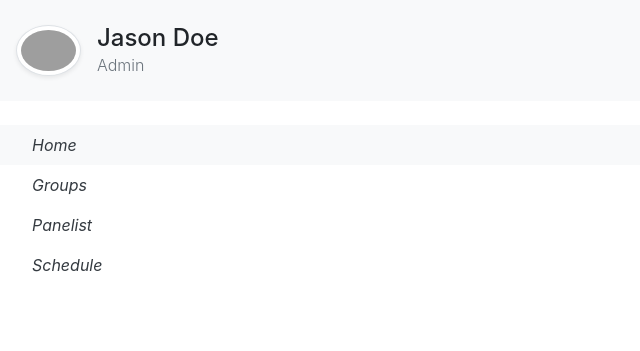
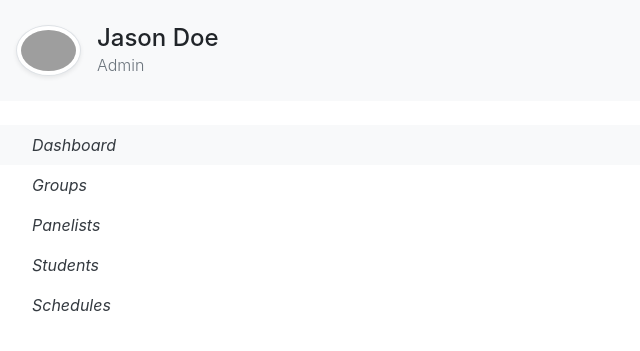
Before and after one commit to charss/Panel-Web-App, a Flask app: page /home in a window 1280 px wide. Shown: the top 351 px of the page, without its empty margins (0-640 px from the left). Run offline with Flask 2, Linux system fonts and the light colour scheme; some libraries are stand-ins or nearby versions; grey boxes are pictures that could not be loaded.

Commit message:
Added student tab

```diff
--- a/website/templates/admin/home.html
+++ b/website/templates/admin/home.html
@@ -4,7 +4,7 @@
     <li class="nav-item">
         <!-- bg-light shows the selected -->
         <a href="/home" class="nav-link text-dark font-italic bg-light">
-            <i class="fa fa-th-large mr-3 text-primary fa-fw"></i>Home
+            <i class="fa fa-th-large mr-3 text-primary fa-fw"></i>Dashboard
         </a>
     </li>
     <li class="nav-item">
@@ -14,12 +14,17 @@
     </li>
     <li class="nav-item">
         <a href="/panelist/" class="nav-link text-dark font-italic">
-            <i class="fa fa-cubes mr-3 text-primary fa-fw"></i>Panelist
+            <i class="fa fa-cubes mr-3 text-primary fa-fw"></i>Panelists
+        </a>
+    </li>
+    <li class="nav-item">
+        <a href="#" class="nav-link text-dark font-italic">
+            <i class="fa fa-cubes mr-3 text-primary fa-fw"></i>Students
         </a>
     </li>
     <li class="nav-item">
         <a href="/schedule/" class="nav-link text-dark font-italic">
-            <i class="fa fa-picture-o mr-3 text-primary fa-fw"></i>Schedule
+            <i class="fa fa-picture-o mr-3 text-primary fa-fw"></i>Schedules
         </a>
     </li>
 {% endblock %}
```
Also changed, not shown: website/templates/admin/groups.html (+8 -3 lines), website/templates/admin/new_group.html (+6 -1 lines), website/templates/admin/panelist.html (+8 -3 lines), website/templates/admin/schedule.html (+8 -3 lines).
